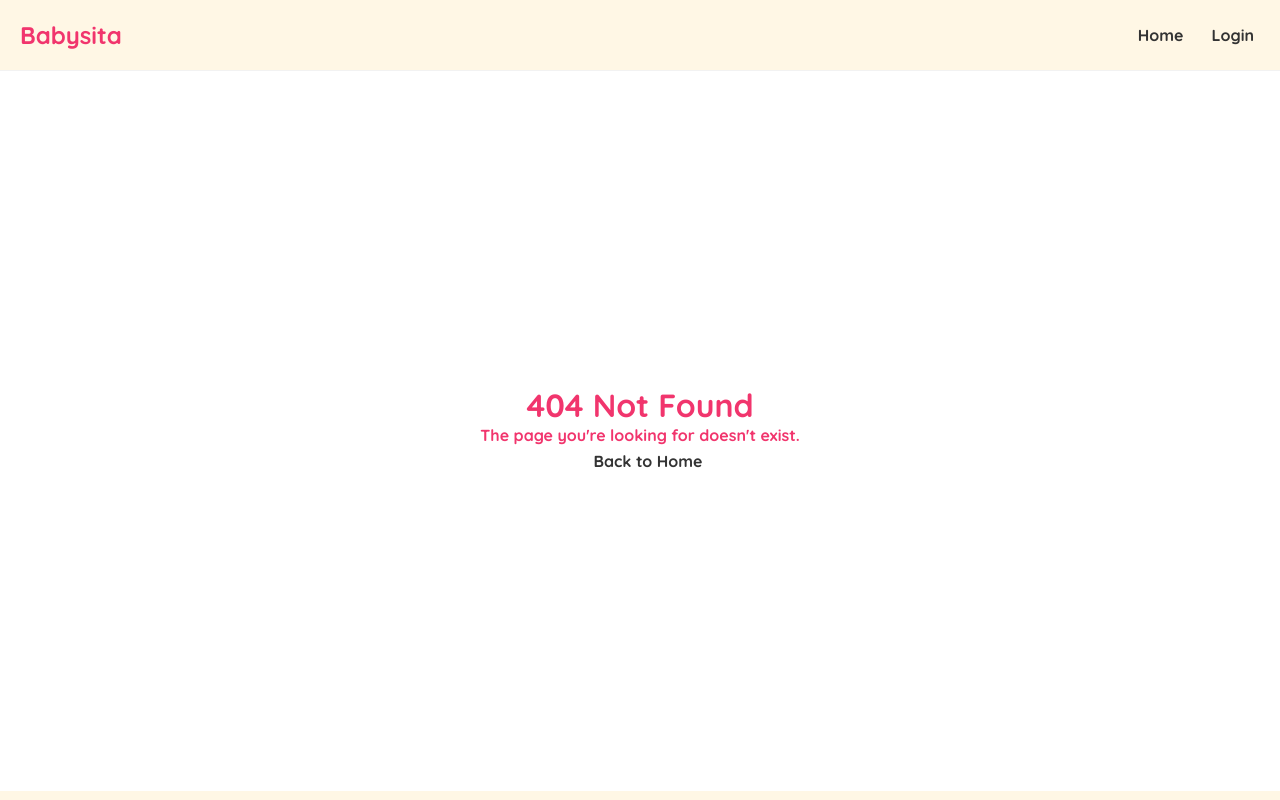
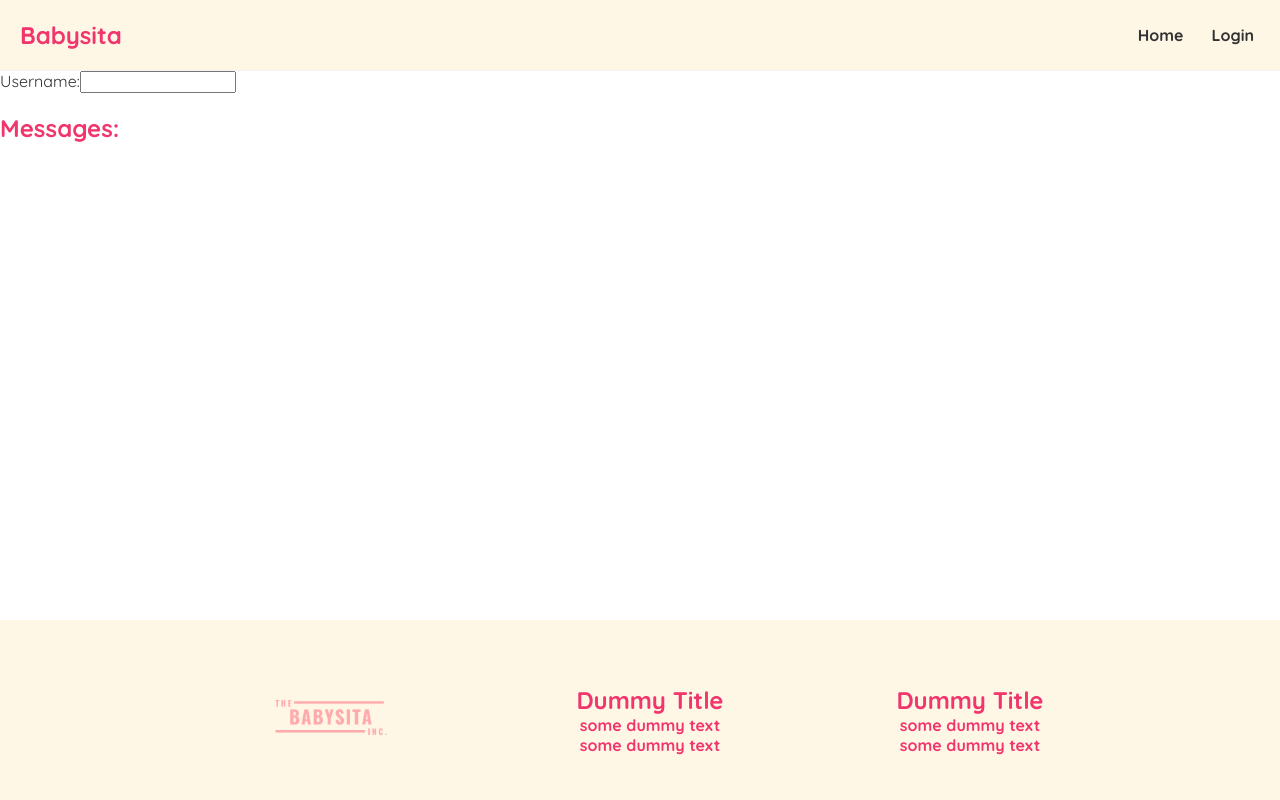
Before and after one commit to DankoKr/babysita-web, a React (Vite) app: page /chat in a window 1280 px wide. Shown: the top 800 px of the page. Built offline with nearby package versions, Linux system fonts and the light colour scheme.

Commit message:
websockets V1

```diff
--- a/package.json
+++ b/package.json
@@ -10,6 +10,7 @@
     "preview": "vite preview"
   },
   "dependencies": {
+    "@stomp/stompjs": "^7.0.0",
     "axios": "^1.5.0",
     "formik": "^2.4.5",
     "jwt-decode": "^3.1.2",
@@ -17,6 +18,10 @@
     "react-dom": "^18.2.0",
     "react-editext": "^6.0.0",
     "react-router-dom": "^6.16.0",
+    "sockjs-client": "^1.6.1",
+    "stomp": "^0.1.1",
+    "stompjs": "^2.3.3",
+    "uuid": "^9.0.1",
     "yup": "^1.3.1"
   },
   "devDependencies": {
--- a/src/App.jsx
+++ b/src/App.jsx
@@ -20,6 +20,7 @@ import MyPostersPage from "./pages/MyPostersPage";
 import UsersManagementPage from "./pages/UsersManagementPage";
 import ViewUserPage from "./pages/ViewUserPage";
 import JobApplicationPage from "./pages/JobApplicationsPage";
+import ChatPage from "./websockets/ChatPage";
 
 function App() {
   const { user } = useContext(AuthContext);
@@ -37,6 +38,7 @@ function App() {
             <Routes>
               <Route path="/" element={<HomePage />} />
               <Route path="/login" element={<LoginSignUpPage />} />
+              <Route path="/chat" element={<ChatPage />} />
 
               <Route element={<ProtectedRoute isAllowed={isLoggedIn} />}>
                 <Route path="/account" element={<AccountPage />} />
--- /dev/null
+++ b/src/websockets/ChatPage.jsx
@@ -0,0 +1,33 @@
+import React, { useState } from "react";
+import ChatMessagesPlaceholder from "./components/ChatMessagesPlaceHolder";
+import SendMessagePlaceholder from "./components/SendMessagePlaceholder";
+import UsernamePlaceholder from "./components/UsernamePlaceholder";
+import { useStompClient } from "./useStompClient";
+
+const ChatPage = () => {
+  const [username, setUsername] = useState();
+  const { stompClient, messagesReceived, sendMessage } =
+    useStompClient(username);
+
+  const onUsernameInformed = (newUsername) => {
+    setUsername(newUsername);
+  };
+
+  return (
+    <div className="chat">
+      <UsernamePlaceholder
+        username={username}
+        onUsernameInformed={onUsernameInformed}
+      />
+      <br />
+      <SendMessagePlaceholder username={username} onMessageSend={sendMessage} />
+      <br />
+      <ChatMessagesPlaceholder
+        username={username}
+        messagesReceived={messagesReceived}
+      />
+    </div>
+  );
+};
+
+export default ChatPage;
--- /dev/null
+++ b/src/websockets/components/ChatMessagesPlaceHolder.jsx
@@ -0,0 +1,20 @@
+const MessageReceived = (props) => {
+    return (
+        <div>
+            <b>{props.from}</b>: {props.text} {props.direct ? <b>(direct)</b> : ''}
+        </div>
+    );
+};
+
+const ChatMessagesPlaceholder = (props) => {
+    return (
+        <>
+            <h2>Messages:</h2>
+            {props.messagesReceived
+                .filter(message => message.from !== props.username)
+                .map(message => <MessageReceived key={message.id} from={message.from} direct={message.to === props.username} text={message.text} />)}
+        </>
+    );
+}
+
+export default ChatMessagesPlaceholder;
--- /dev/null
+++ b/src/websockets/components/SendMessagePlaceholder.jsx
@@ -0,0 +1,36 @@
+import { useState } from "react";
+
+const SendMessagePlaceholder = (props) => {
+  const [message, setMessage] = useState('');
+  const [destinationUsername, setDestinationUsername] = useState('');
+
+  if (!props.username) {
+    return <></>;
+  }
+
+  const onMessageSend = () => {
+    if (!message) {
+      alert('Please type a message!');
+    }
+
+    props.onMessageSend({ 'text': message, 'to': destinationUsername });
+    setMessage('');
+  }
+
+  const onSubmit = (event) => {
+    event.preventDefault();
+  }
+
+  return (
+    <form onSubmit={onSubmit}>
+      <label htmlFor='message'>Message:</label>
+      <input id='message' type='text' onChange={(event) => setMessage(event.target.value)} value={message}></input>
+      <br />
+      <label htmlFor='destUsername'>Destination:</label>
+      <input id='destUsername' type='text' onChange={(event) => setDestinationUsername(event.target.value)}></input>
+      <button onClick={onMessageSend}>Send</button>
+    </form>
+  );
+}
+
+export default SendMessagePlaceholder;
--- /dev/null
+++ b/src/websockets/components/UsernamePlaceholder.jsx
@@ -0,0 +1,14 @@
+const UsernamePlaceholder = (props) => {
+    if (props.username) {
+      return (<h2>Username: {props.username}</h2>)
+    }
+
+    return (
+      <>
+        <label htmlFor='username'>Username:</label>
+        <input id='username' type='text' onBlur={(event) => props.onUsernameInformed(event.target.value)} />
+      </>
+    );
+  }
+
+  export default UsernamePlaceholder;
--- /dev/null
+++ b/src/websockets/useStompClient.js
@@ -0,0 +1,75 @@
+import { useState, useEffect, useCallback } from "react";
+import { Client } from "@stomp/stompjs";
+import { v4 as uuidv4 } from "uuid";
+
+const useStompClient = (username) => {
+  const [stompClient, setStompClient] = useState(null);
+  const [messagesReceived, setMessagesReceived] = useState([]);
+
+  // Function to handle incoming messages
+  const onMessageReceived = useCallback((data) => {
+    const message = JSON.parse(data.body);
+    setMessagesReceived((prevMessages) => [...prevMessages, message]);
+  }, []);
+
+  // Function to setup STOMP client
+  const setupStompClient = useCallback(() => {
+    const client = new Client({
+      brokerURL: "ws://localhost:8080/ws",
+      reconnectDelay: 5000,
+      heartbeatIncoming: 4000,
+      heartbeatOutgoing: 4000,
+    });
+
+    client.onConnect = () => {
+      // Subscribe to public messages
+      client.subscribe("/topic/publicmessages", onMessageReceived);
+
+      // Subscribe to private messages if username is available
+      if (username) {
+        client.subscribe(
+          `/user/${username}/queue/inboxmessages`,
+          onMessageReceived
+        );
+      }
+    };
+
+    client.activate();
+    setStompClient(client);
+
+    return () => client.deactivate();
+  }, [username, onMessageReceived]);
+
+  // Initialize and clean up STOMP client
+  useEffect(() => {
+    if (!username) return;
+
+    const cleanup = setupStompClient();
+    return cleanup;
+  }, [username, setupStompClient]);
+
+  // Function to send a message
+  const sendMessage = (newMessage) => {
+    if (!stompClient || !username) return;
+
+    const payload = {
+      id: uuidv4(),
+      from: username,
+      to: newMessage.to,
+      text: newMessage.text,
+    };
+
+    const destination = payload.to
+      ? `/user/${payload.to}/queue/inboxmessages`
+      : "/topic/publicmessages";
+
+    stompClient.publish({
+      destination,
+      body: JSON.stringify(payload),
+    });
+  };
+
+  return { stompClient, messagesReceived, sendMessage };
+};
+
+export { useStompClient };
```
Also changed, not shown: 1 other file (tests, documents, lock files or other folders).
